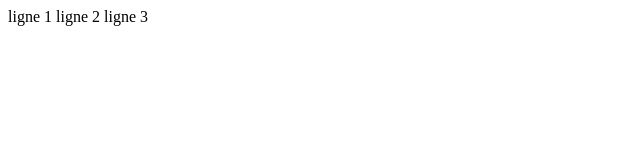
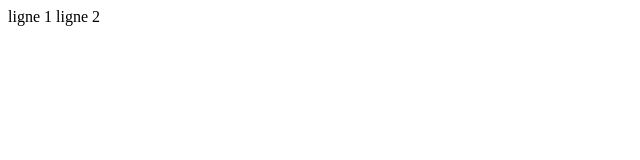
Before and after one commit to helmaymouni/Projet2, a website: page about.html in a window 1280 px wide. Shown: the full height of the page, 0-640 px from the left. Drawn offline with Linux system fonts and the light colour scheme.

Commit message:
Revert "test4"
This reverts commit 0f5a46a82be8ce97bfc979f62f358f75377d16a1.

```diff
--- a/about.html
+++ b/about.html
@@ -7,6 +7,5 @@
     <body>
       ligne 1
       ligne 2
-      ligne 3
     </body>
 </html>
```
